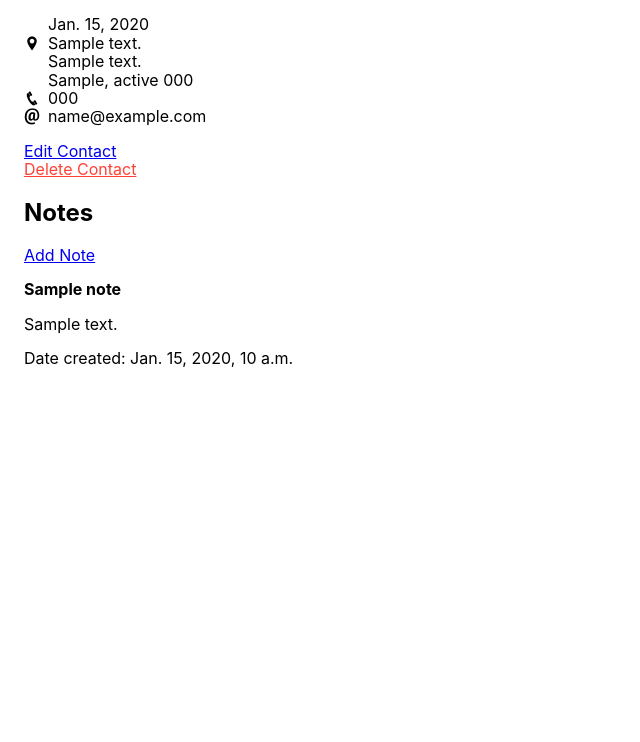
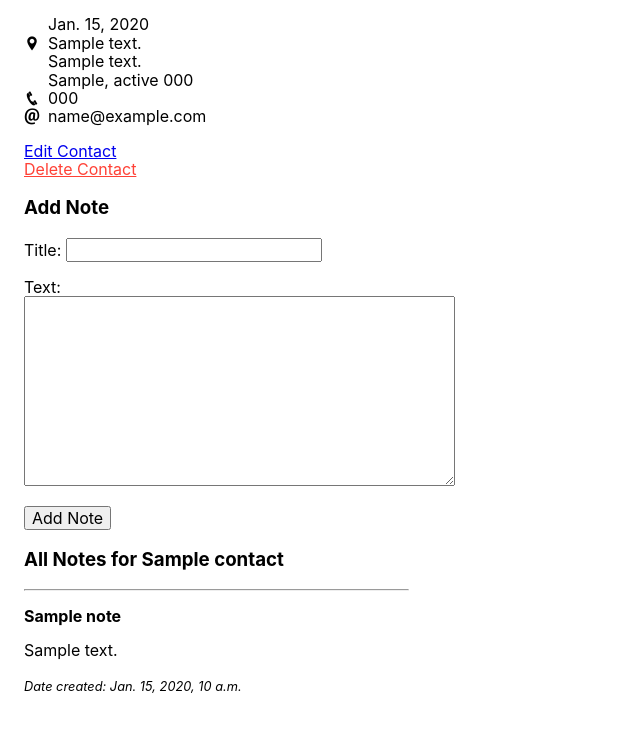
Before and after one commit to Momentum-Team-9/django-uptact-esparr, a Django app: page /contacts/1/ in a window 1280 px wide. Shown: the part 198-940 px from the top of the page, without its empty margins (0-640 px from the left). Before the commit the page ends 565 px from the top, so only its background shows below. Run offline with Django 3.2, Linux system fonts and the light colour scheme; tables that the repository leaves empty hold one stand-in row (values such as "Sample post").

Commit message:
Everything working! including adding notes from contact page.

```diff
--- a/contacts/forms.py
+++ b/contacts/forms.py
@@ -16,7 +16,6 @@ class ContactForm(forms.ModelForm):
             'phone_number',
             'email',
         ]
-
 class NoteForm(forms.ModelForm):
     class Meta:
         model = Note
@@ -24,12 +23,3 @@ class NoteForm(forms.ModelForm):
             'title',
             'text',
         ]
-
-class NewNoteForm(forms.ModelForm):
-    class Meta:
-        model = Note
-        fields = [
-            'contact',
-            'title',
-            'text',
-        ]
--- a/contacts/views.py
+++ b/contacts/views.py
@@ -1,6 +1,6 @@
 from django.shortcuts import render, redirect, get_object_or_404
 from .models import Contact, Note
-from .forms import ContactForm, NoteForm, NewNoteForm
+from .forms import ContactForm, NoteForm
 
 
 # Create your views here.
@@ -49,27 +49,19 @@ def delete_contact(request, pk):
 
 def view_contact(request, pk):
     contact = get_object_or_404(Contact, pk=pk)
-    notes = contact.notes.all()
-    return render(request, "contacts/view_contact.html",
-        {"contact": contact, "notes": notes})
+    form = NoteForm()
+    return render(
+        request, "contacts/view_contact.html",
+        {"contact": contact, "pk": pk, "form": form}
+    )
 
-def add_note(request):
-    if request.method == 'GET':
-        form = NewNoteForm()
-    else:
-        form = NewNoteForm(data=request.POST)
-        if form.is_valid():
-            form.save()
-            return redirect(to='list_contacts')
-    return render(request, "contacts/add_note.html", {"form": form})
-
-def edit_note(request, pk):
-    note = get_object_or_404(Note, pk=pk)
-    if request.method == 'GET':
-        form = NoteForm(instance=note)
-    else:
-        form = NoteForm(data=request.POST, instance=note)
-        if form.is_valid():
-            form.save()
-            return redirect(to='list_contacts')
-    return render(request, "contacts/add_note.html", {"form": form, "note": note})
+def add_note(request, contact_pk):
+    contact = get_object_or_404(Contact, pk=contact_pk)
+    form = NoteForm(data=request.POST)
+    if form.is_valid():
+        note = form.save(commit=False)
+        note.contact = contact
+        note.save()
+        return redirect(to='view_contact', pk=contact.pk)
+    return render(request, "contacts/show_contact.html",
+        {"note_form": form, "contact": contact})
--- a/templates/contacts/view_contact.html
+++ b/templates/contacts/view_contact.html
@@ -46,16 +46,27 @@
     <a class="red" href="{% url 'delete_contact' pk=contact.pk %}">Delete Contact</a>
 </p>
 
-<h2>Notes</h2>
-<a href="{% url 'add_note' pk=contact.pk %}">Add Note</a>
-
-{% for note in notes %}
+<h3>Add Note</h3>
 <div>
+    <form action="{% url 'add_note' contact_pk=contact.pk %}" method="POST">
+    {% csrf_token %}
+    {{ form.as_p }}
+    <div>
+        <button type="submit">Add Note</button>
+    </div>
+    </form>
+</div>
+{% if contact.notes %}
+<h3>All Notes for {{ contact.name }}</h3>
+{% for note in contact.notes.all %}
+<div>
+<hr>
 <p><strong>{{ note.title }}</strong></p>
     <p>{{ note.text }}</p>
-    <p>Date created: {{ note.created }}</p>
+    <p><small><i>Date created: {{ note.created }}</i></small></text></p>
 </div>
 {% endfor %}
+{% endif %}
 
 </div>
 {% endblock %}
--- a/uptact/urls.py
+++ b/uptact/urls.py
@@ -31,10 +31,7 @@ urlpatterns = [
     path('contacts/<int:pk>/',
         contacts_views.view_contact,
         name="view_contact"),
-    path('contacts/<int:pk>/notes/edit',
-        contacts_views.edit_note,
-        name='edit_note'),
-    path('contacts/notes/new',
+    path('contacts/<int:contact_pk>/notes',
         contacts_views.add_note,
         name='add_note'),
 ]
```
Also changed, not shown: templates/contacts/edit_note.html (deleted, +0 -15 lines).
